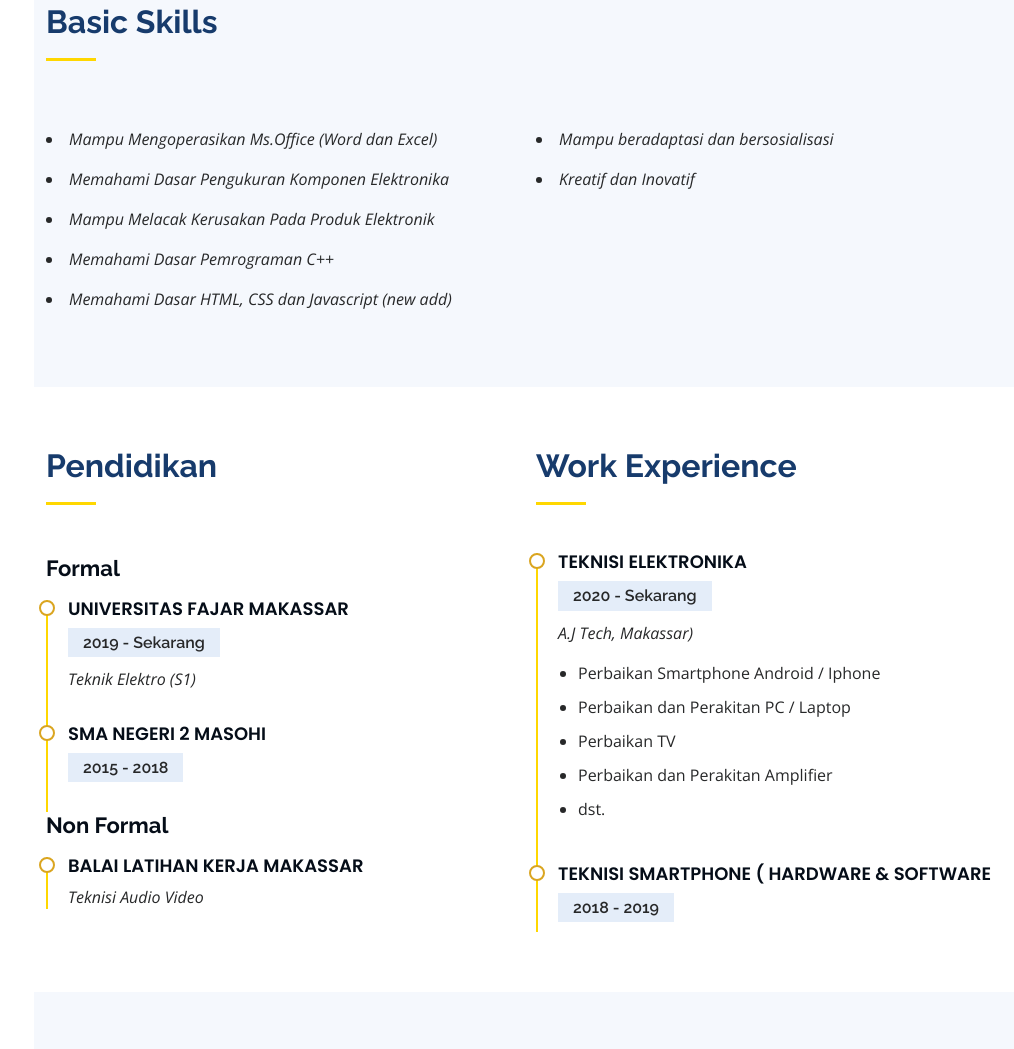
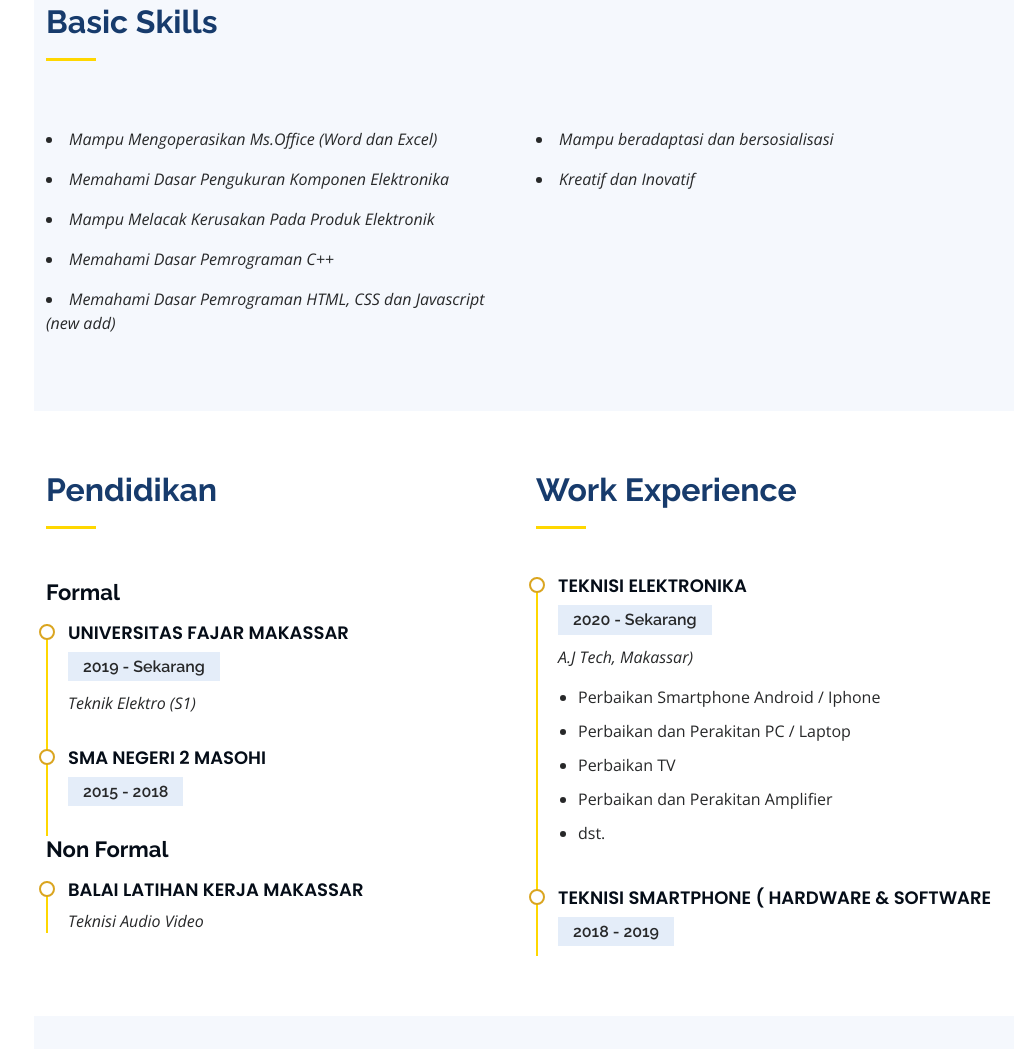
Before and after one commit to aljihathz/aljihathz.github.io, a plain HTML site: page index.html in a window 1280 px wide. Shown: the part 1660-2709 px from the top of the page, without its empty margins (266-1280 px from the left). Drawn offline with nearby package versions, Linux system fonts and the light colour scheme.

Commit message:
Update index.html

```diff
--- a/index.html
+++ b/index.html
@@ -170,7 +170,7 @@
                 <li>Memahami Dasar Pemrograman C++ </li>
               </em></p>
             <p><em>
-                <li>Memahami Dasar HTML, CSS dan Javascript (new add)  </li>
+                <li>Memahami Dasar Pemrograman HTML, CSS dan Javascript (new add)  </li>
               </em></p>
 
 
```
